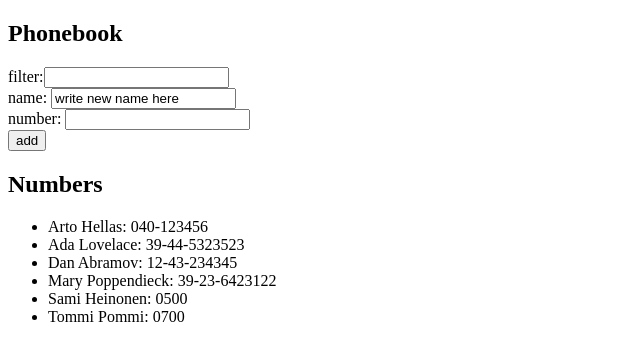
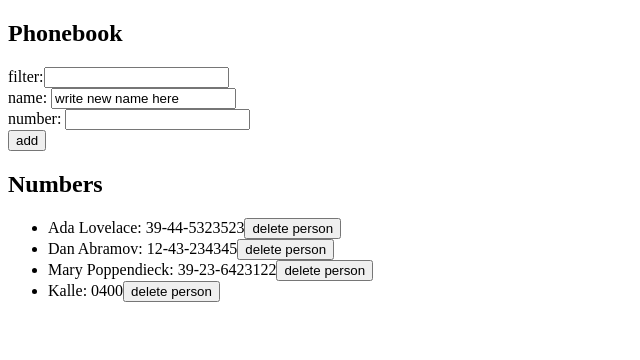
Before and after one commit to Jyrsinho/fullstackwebdev, a React (Vite) app in the folder osa2/puhelinluettelo/: page / in a window 1280 px wide. Shown: the top 360 px of the page, without its empty margins (0-640 px from the left). Built offline with nearby package versions, Linux system fonts and the light colour scheme; data requests are answered from the project's data file.

Commit message:
Puhelinnumeroiden poistaminen palvelimelta

```diff
--- a/osa2/puhelinluettelo/db.json
+++ b/osa2/puhelinluettelo/db.json
@@ -1,10 +1,5 @@
 {
   "persons": [
-    {
-      "name": "Arto Hellas",
-      "number": "040-123456",
-      "id": "1"
-    },
     {
       "name": "Ada Lovelace",
       "number": "39-44-5323523",
@@ -21,14 +16,9 @@
       "id": "4"
     },
     {
-      "id": "1f4a",
-      "name": "Sami Heinonen",
-      "number": "0500"
-    },
-    {
-      "id": "0422",
-      "name": "Tommi Pommi",
-      "number": "0700"
+      "id": "02df",
+      "name": "Kalle",
+      "number": "0400"
     }
   ]
 }
--- a/osa2/puhelinluettelo/src/App.jsx
+++ b/osa2/puhelinluettelo/src/App.jsx
@@ -43,6 +43,14 @@ const App = () => {
         }
     }
 
+    const deletePerson = personId => {
+        console.log(`We should now delete person with id ${personId}`);
+        personService.remove(personId)
+            .then(() => {
+                setPersons(persons.filter((person) => person.id !== personId))
+            })
+    }
+
     return (
         <div>
             <h2>Phonebook</h2>
@@ -58,7 +66,7 @@ const App = () => {
                 error={error}>
             </Form>
             <h2>Numbers</h2>
-            <PersonList persons={persons} filter={filter} />
+            <PersonList persons={persons} filter={filter} deletePerson={deletePerson} />
         </div>
     )
 }
--- a/osa2/puhelinluettelo/src/components/PersonList.jsx
+++ b/osa2/puhelinluettelo/src/components/PersonList.jsx
@@ -1,11 +1,14 @@
 
-const PersonList = ({persons, filter}) => {
+const PersonList = ({persons, filter, deletePerson}) => {
 
     const filteredPersons = persons.filter(person => person.name.toLowerCase().includes(filter.toLowerCase()));
     return (
         <ul>
             {filteredPersons.map(person =>
-                <li key={person.name}>{person.name}: {person.number}</li>)}
+                <li
+                    key={person.name}>{person.name}: {person.number}
+                    <button onClick={() => deletePerson(person.id)} >delete person</button>
+                </li>)}
         </ul>
     )
 }
--- a/osa2/puhelinluettelo/src/services/persons.js
+++ b/osa2/puhelinluettelo/src/services/persons.js
@@ -16,8 +16,14 @@ const update = (id, newObject) => {
     return request.then(response => response.data)
 }
 
+const remove = (id) => {
+    const request = axios.delete(`${baseURL}/${id}`)
+    return request.then(response => response.data)
+}
+
 export default {
     getAll,
     create,
-    update
+    update,
+    remove
 }
```
